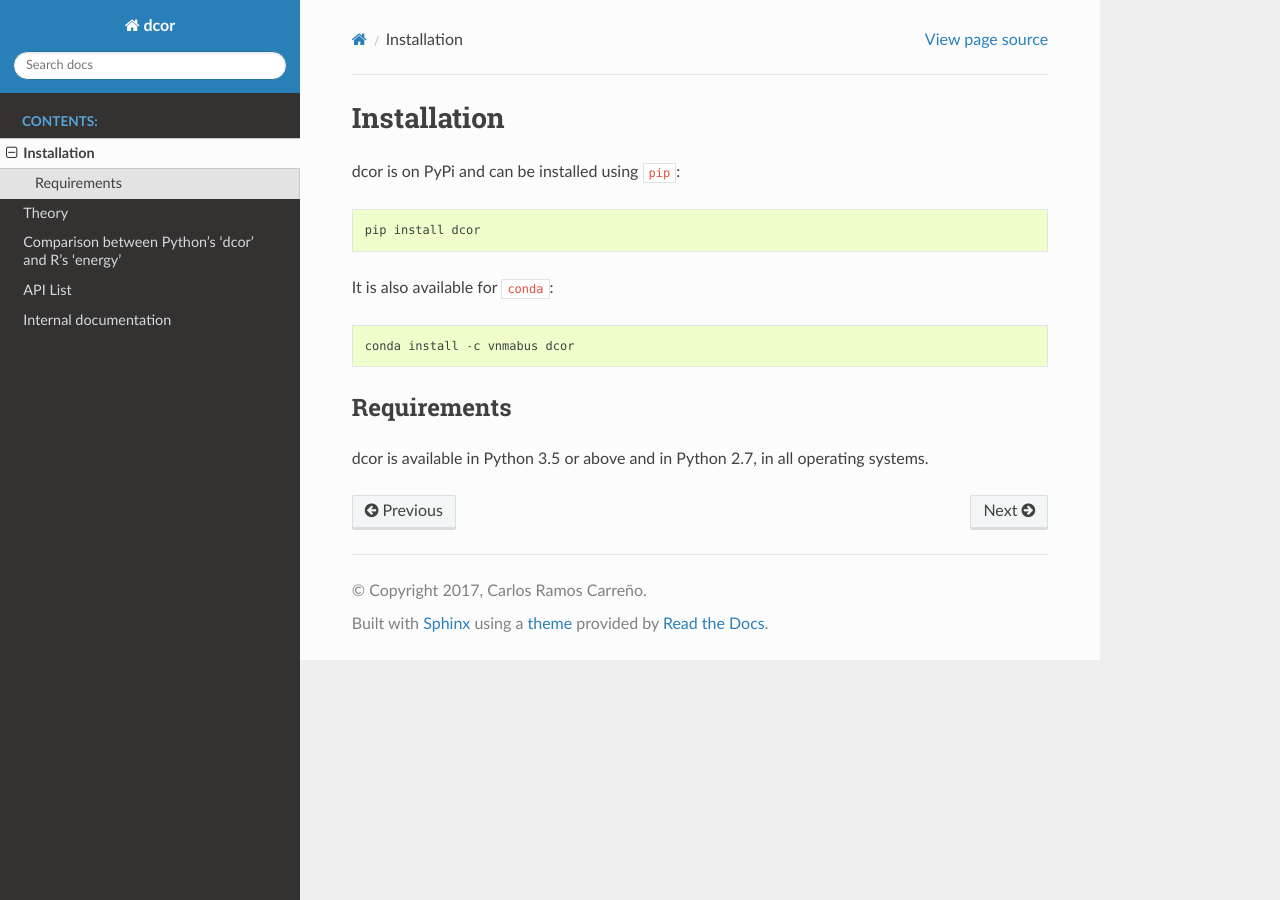
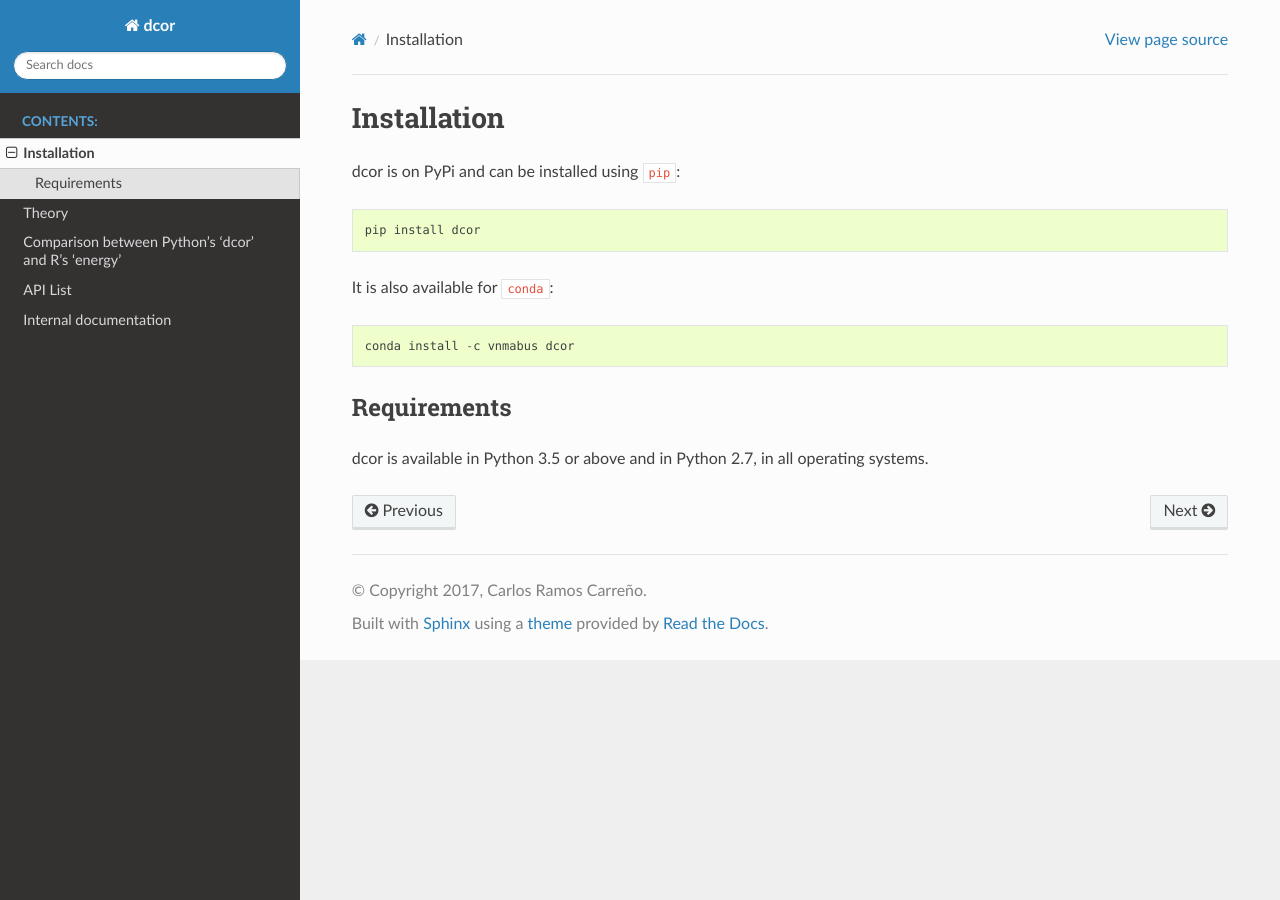
Before and after one commit to vnmabus/dcor, a Sphinx documentation site: the page built from docs/installation.rst, in a window 1280 px wide. Built offline with Sphinx 7.4.7 and the Read the Docs theme 2.0.0, drawn with Linux system fonts in a browser that asks for light colours.

Commit message:
Increase page width in the docs

```diff
--- /dev/null
+++ b/docs/_static/css/wide.css
@@ -0,0 +1,3 @@
+.wy-nav-content {
+	max-width: 100% !important;
+}
--- a/docs/conf.py
+++ b/docs/conf.py
@@ -108,6 +108,11 @@ autosummary_generate = True
 #
 html_theme = 'sphinx_rtd_theme'
 
+
+def setup(app):
+    app.add_stylesheet('css/wide.css')
+
+
 # Theme options are theme-specific and customize the look and feel of a theme
 # further.  For a list of options available for each theme, see the
 # documentation.
```
